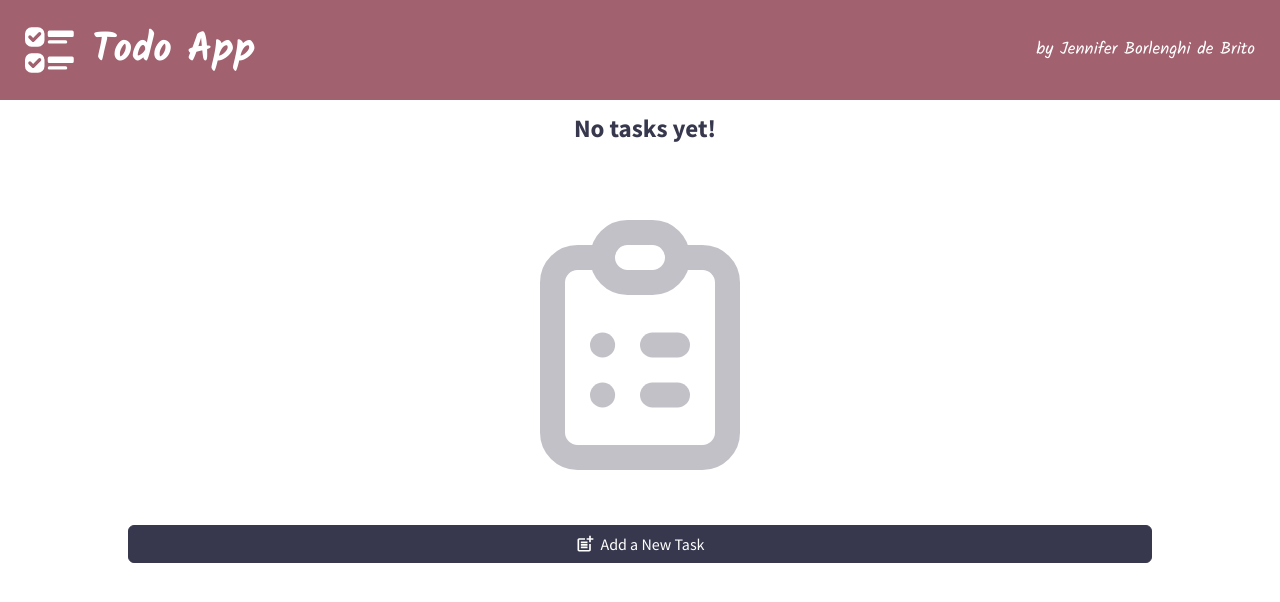
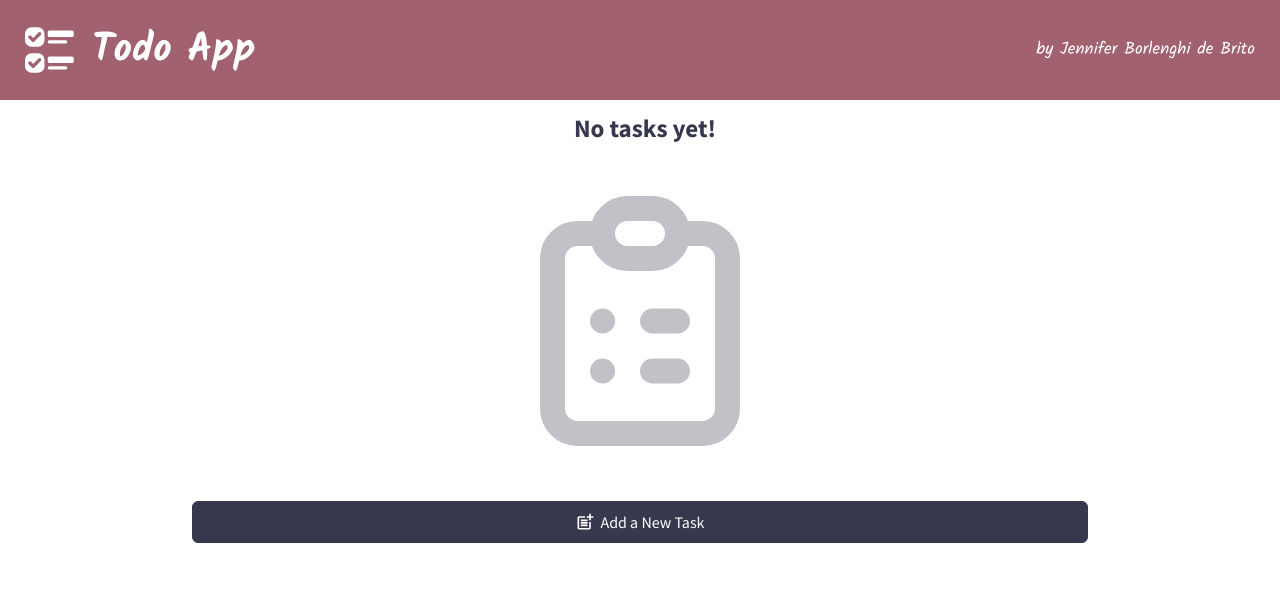
Before and after one commit to JenniferBorlenghi/ToDoApp, a React (Create React App) app: page / in a window 1280 px wide. Shown: the top 602 px of the page. Built offline with nearby package versions, Linux system fonts and the light colour scheme.

Commit message:
no task yet more changes in style

```diff
--- a/src/components/Form/styles.scss
+++ b/src/components/Form/styles.scss
@@ -23,6 +23,16 @@
 
     &:hover {
       @include button-style-outlined($secondary-color);
+    }
+
+    @include breakpoint-medium {
+      width: 80%;
+    }
+
+    @include breakpoint-large {
+      width: 70%;
+      padding-top: 10px;
+      padding-bottom: 10px;
     }
   }
 
--- a/src/components/Tasks/styles.scss
+++ b/src/components/Tasks/styles.scss
@@ -37,6 +37,10 @@
         font-size: 23px;
       }
 
+      @include breakpoint-medium {
+        font-size: 24px;
+      }
+
       @include breakpoint-large {
         font-size: 25px;
       }
@@ -52,7 +56,7 @@
       @include breakpoint-medium {
         display: block;
         font-size: 300px;
-        margin-top: -3px;
+        margin-top: -27px;
       }
     }
   }
```
